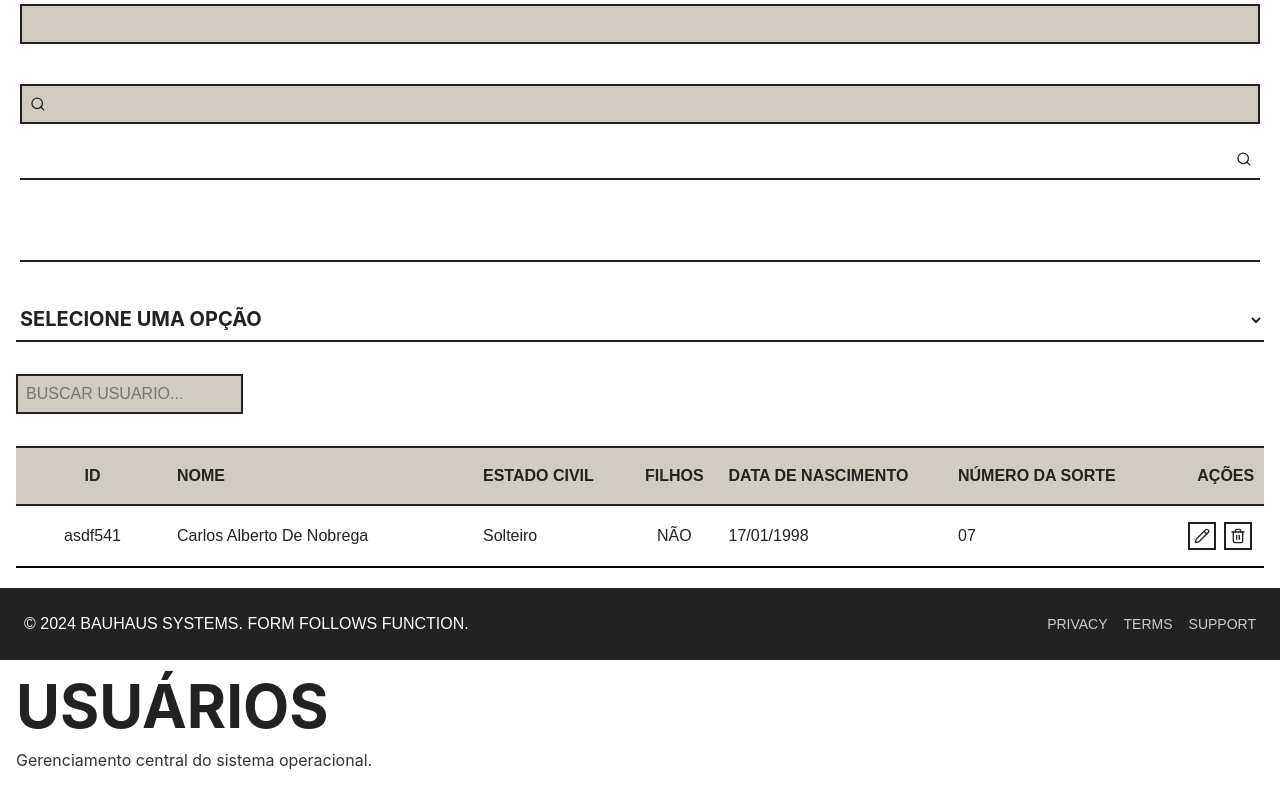
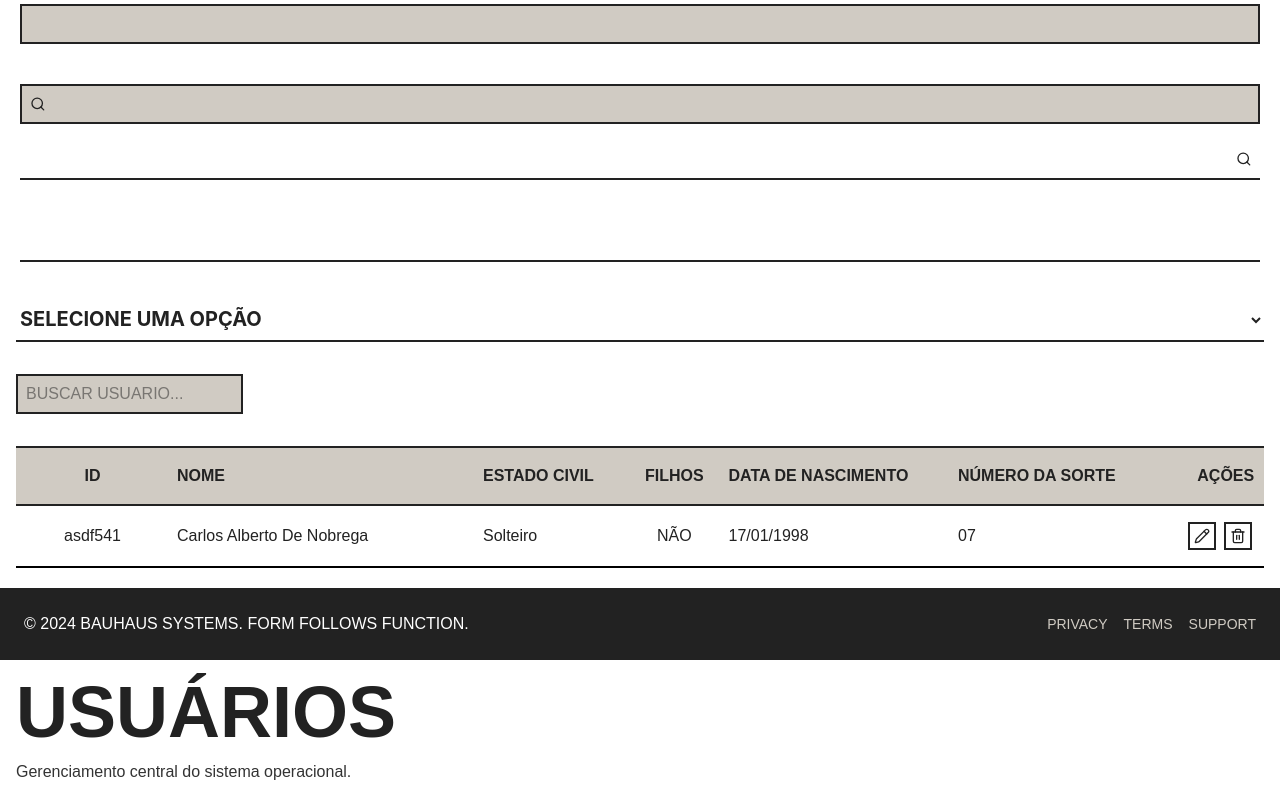
Before and after one commit to michaelprocha/user-registration-react, a React (Vite) app: page / in a window 1280 px wide. Shown: the part 720-1520 px from the top of the page. Built offline with nearby package versions, Linux system fonts and the light colour scheme.

Commit message:
update UsuarioTitle component

```diff
--- a/src/components/common/UsuarioTitle.tsx
+++ b/src/components/common/UsuarioTitle.tsx
@@ -1,12 +1,20 @@
+import Text from "../ui/Text";
+
 function UsuarioTitle() {
   return (
     <div className="flex flex-col gap-3">
-      <h1 className="text-black dark:text-white text-6xl uppercase font-bold">
+      <Text
+        variant="xl"
+        className="uppercase font-bold"
+      >
         usuários
-      </h1>
-      <p className="text-gray-700 dark:text-gray-300 text-base">
+      </Text>
+      <Text
+        variant="base"
+        className="dark:text-gray-300 text-gray-700"
+      >
         Gerenciamento central do sistema operacional.
-      </p>
+      </Text>
     </div>
   );
 }
```
